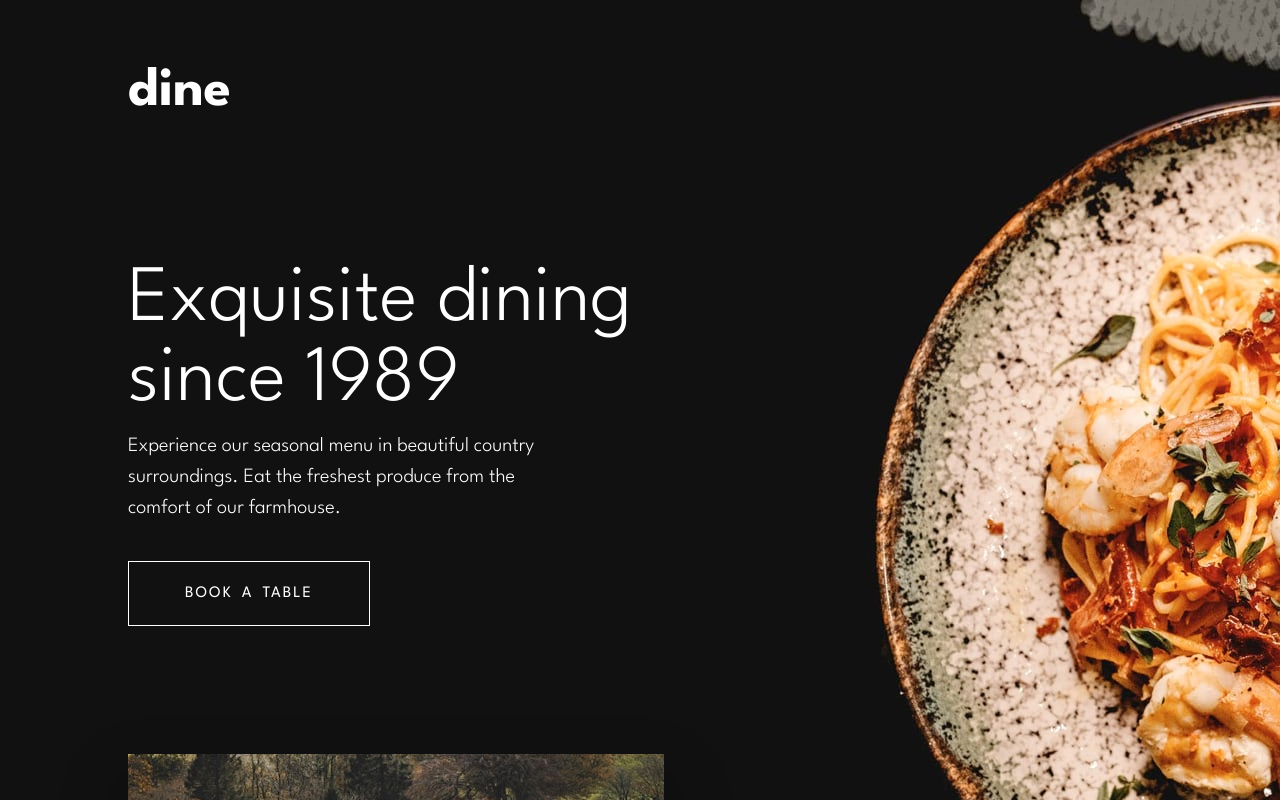
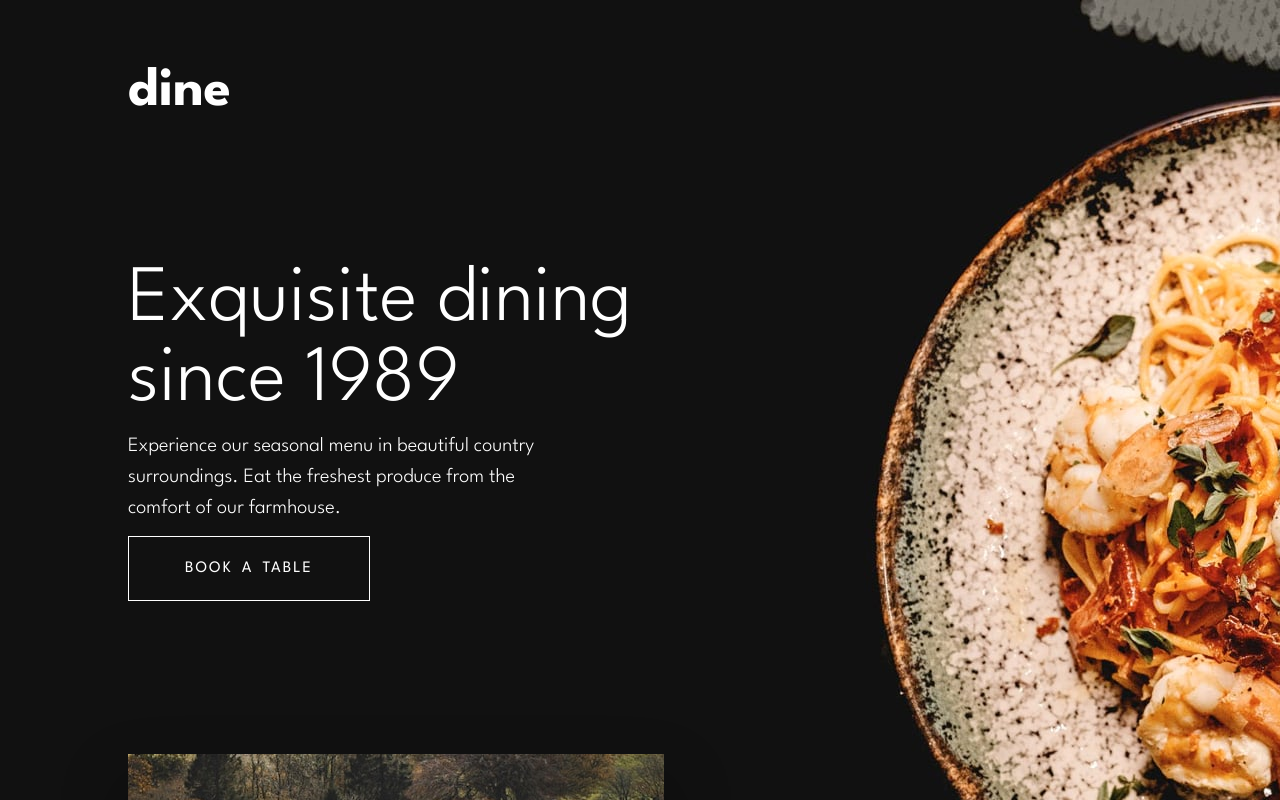
Before and after one commit to litewskidev/dine-restaurant, a React (Create React App) app: page /booking in a window 1280 px wide. Shown: the top 800 px of the page. Built offline with nearby package versions, Linux system fonts and the light colour scheme.

Commit message:
fix elem nested in Link

```diff
--- a/src/components/ButtonBook/ButtonBook.js
+++ b/src/components/ButtonBook/ButtonBook.js
@@ -3,8 +3,8 @@ import './ButtonBook.scss';
 
 const ButtonBook = props => {
   return(
-    <Link to='/booking'>
-      <button className={`btn ${props.class}`}>{props.children}</button>
+    <Link className='link' to='/booking'>
+      <p className={`btn ${props.class}`}>{props.children}</p>
     </Link>
   );
 };
--- a/src/components/ButtonBook/ButtonBook.scss
+++ b/src/components/ButtonBook/ButtonBook.scss
@@ -1,9 +1,14 @@
 @import '../../styles/settings.scss';
+
+a:link {
+  text-decoration: none !important;
+}
 
 .btn {
   text-transform: uppercase;
   border: none;
   padding: 1rem 1.3rem;
+  display: inline;
 }
 
 .black {
```
